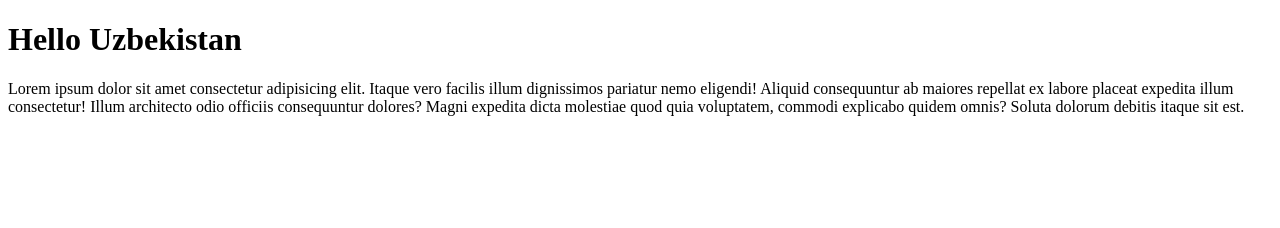
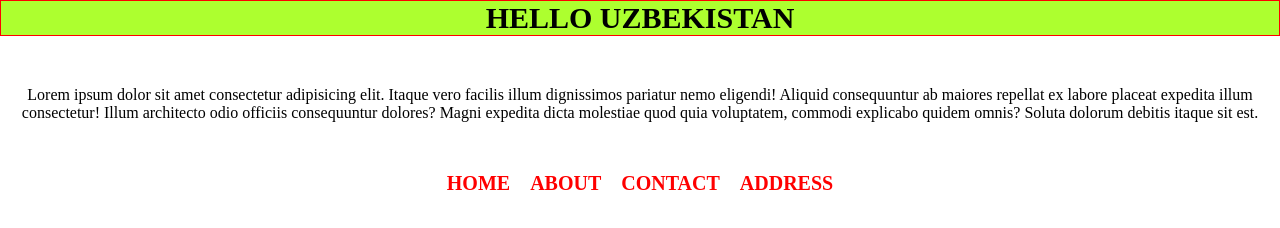
Before and after one commit to MrShakhzodbek/yangi-git-darsi, a plain HTML site: page index.html in a window 1280 px wide. Drawn offline with Linux system fonts and the light colour scheme.

Commit message:
style qoshdik

```diff
--- a/index.html
+++ b/index.html
@@ -4,9 +4,16 @@
     <meta charset="UTF-8">
     <meta name="viewport" content="width=device-width, initial-scale=1.0">
     <title>Document</title>
+    <link rel="stylesheet" href="style.css">
 </head>
 <body>
     <h1>Hello Uzbekistan</h1>
     <p>Lorem ipsum dolor sit amet consectetur adipisicing elit. Itaque vero facilis illum dignissimos pariatur nemo eligendi! Aliquid consequuntur ab maiores repellat ex labore placeat expedita illum consectetur! Illum architecto odio officiis consequuntur dolores? Magni expedita dicta molestiae quod quia voluptatem, commodi explicabo quidem omnis? Soluta dolorum debitis itaque sit est.</p>
+    <ul>
+        <li><a href="#!">Home</a></li>
+        <li><a href="#!">About</a></li>
+        <li><a href="#!">Contact</a></li>
+        <li><a href="#!">Address</a></li>
+    </ul>
 </body>
 </html>
--- /dev/null
+++ b/style.css
@@ -0,0 +1,32 @@
+*{
+    padding: 0;
+    margin: 0;
+    box-sizing: border-box;
+
+}
+h1{
+    border: 1px solid red;
+    text-align: center;
+    text-transform: uppercase;
+    background: greenyellow;
+    color: black;
+    font-size: 30px;
+    font-weight: 600;
+}
+p{
+    text-align: center;
+    margin: 50px 0;
+}
+ul{
+    list-style: none;
+    display: flex;
+    gap: 20px;
+    justify-content: center;
+}
+ul li a{
+    text-decoration: none;
+    font-size: 20px;
+    font-weight: 600;
+    color: red;
+    text-transform: uppercase;
+}
```
